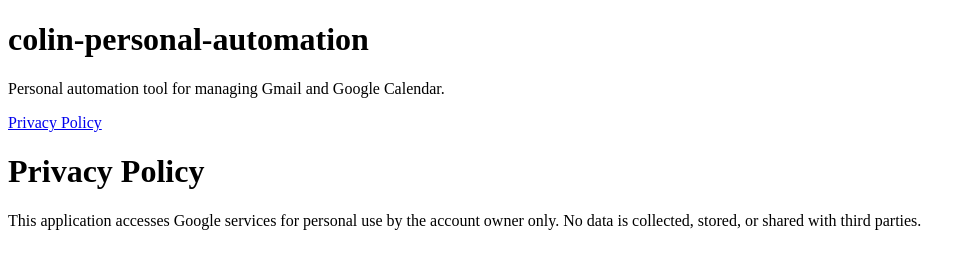
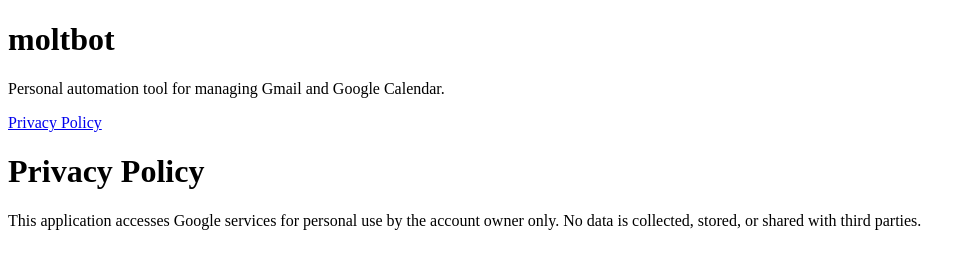
Before and after one commit to colincalnan/colin-privacy-policy, a plain HTML site: page index.html in a window 1280 px wide. Shown: the whole page, without its empty margins (0-976 px from the left). Drawn offline with Linux system fonts and the light colour scheme.

Commit message:
more changes

```diff
--- a/index.html
+++ b/index.html
@@ -1,8 +1,8 @@
 <!DOCTYPE html>
   <html>
-  <head><title>colin-personal-automation</title></head>
+  <head><title>moltbot</title></head>
   <body>
-    <h1>colin-personal-automation</h1>
+    <h1>moltbot</h1>
     <p>Personal automation tool for managing Gmail and Google Calendar.</p>
 
     <p><a href="#privacy">Privacy Policy</a></p>
```
